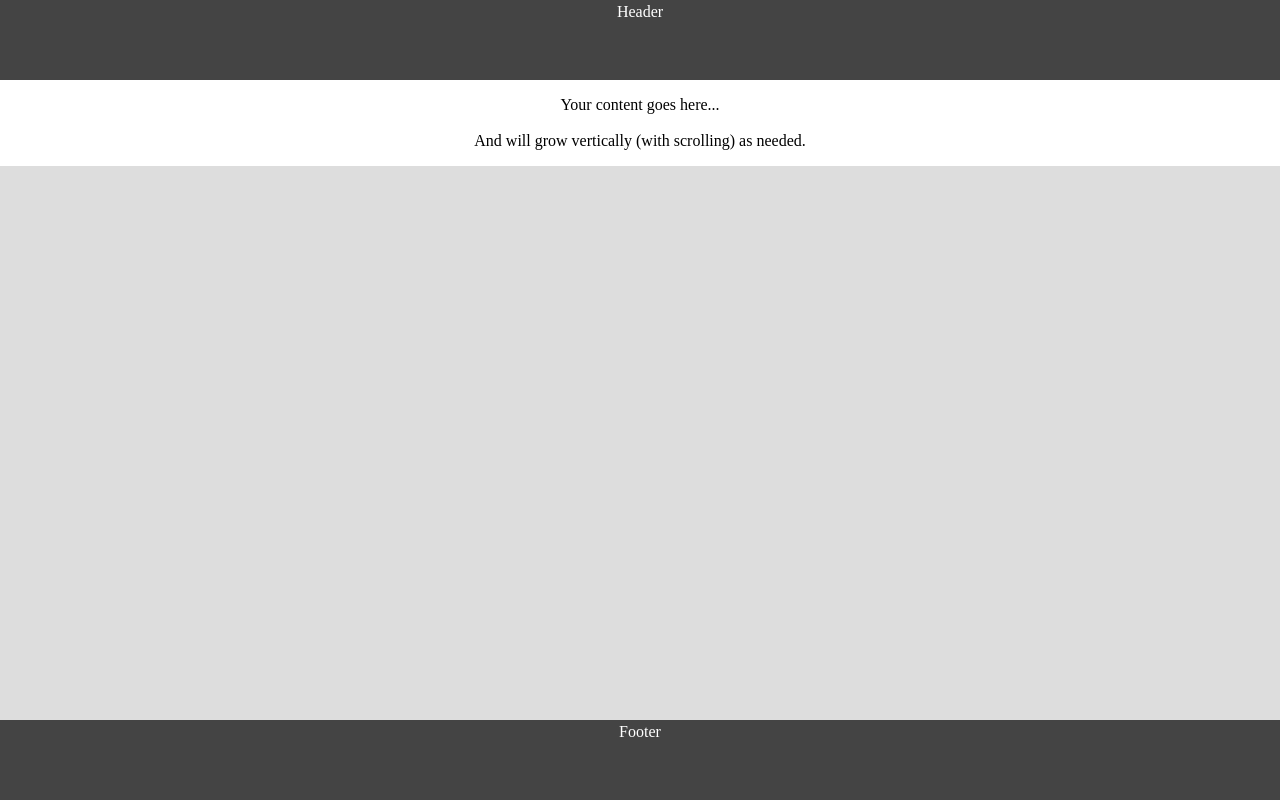
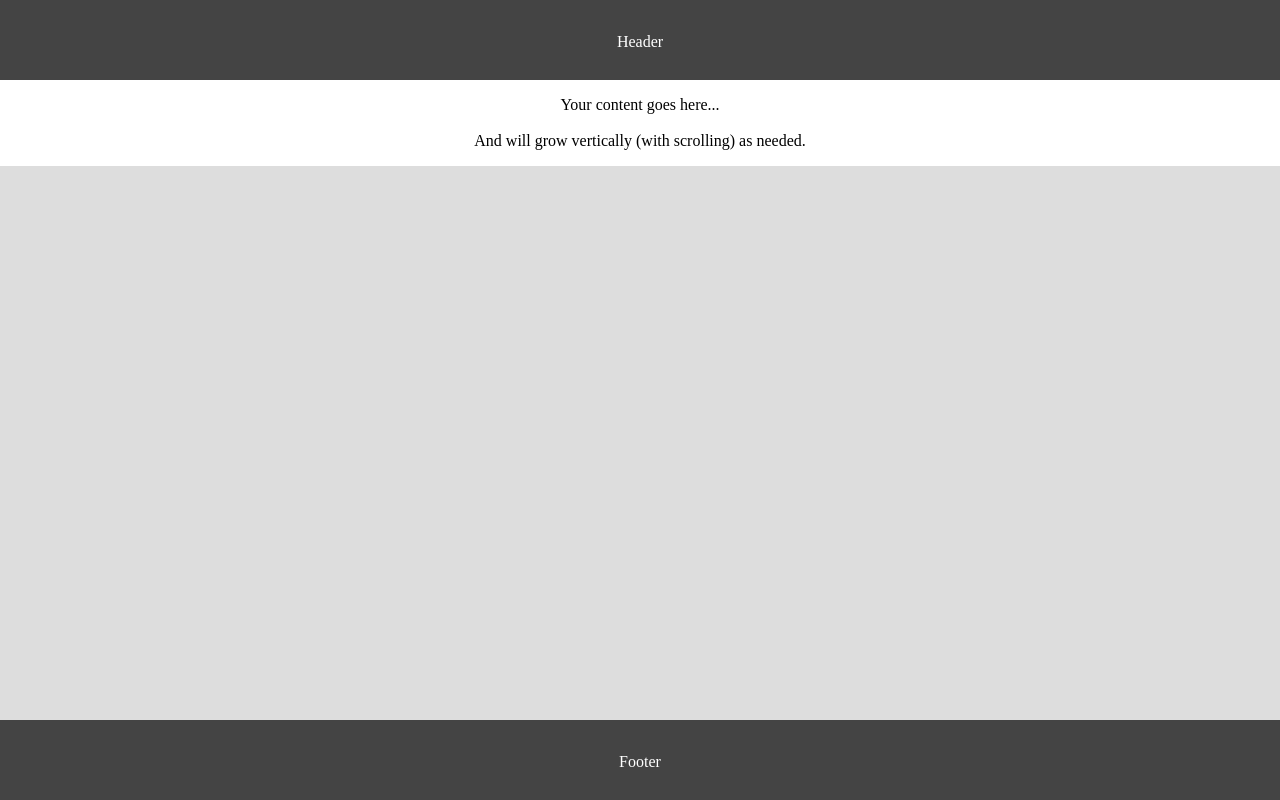
Before and after one commit to tinyhippos/MobileWidgets, a plain HTML site: page sampleWidgets/HeaderFooterLayout/index.html in a window 1280 px wide. Drawn offline with Linux system fonts and the light colour scheme.

Commit message:
added vertical alignment on header/footers, repackaged wgt

```diff
--- a/sampleWidgets/HeaderFooterLayout/css/layout.css
+++ b/sampleWidgets/HeaderFooterLayout/css/layout.css
@@ -75,11 +75,15 @@
     color: #FFFFFF;
     height: 10%;
     position: relative;
+    display: table;
+    width: 100%;
 }
 
 .header-text{
     padding-top: .2em;
+    display: table-cell;
     text-align: center;
+    vertical-align: middle;
 }
 
 /* Footer */
@@ -90,9 +94,12 @@
     position: absolute;
     bottom: 0;
     width: 100%;
+    display: table;
 }
 
 .footer-text{
     padding-top: .2em;
     text-align: center;
+    display: table-cell;
+    vertical-align: middle;
 }
```
Also changed, not shown: 1 other file.
